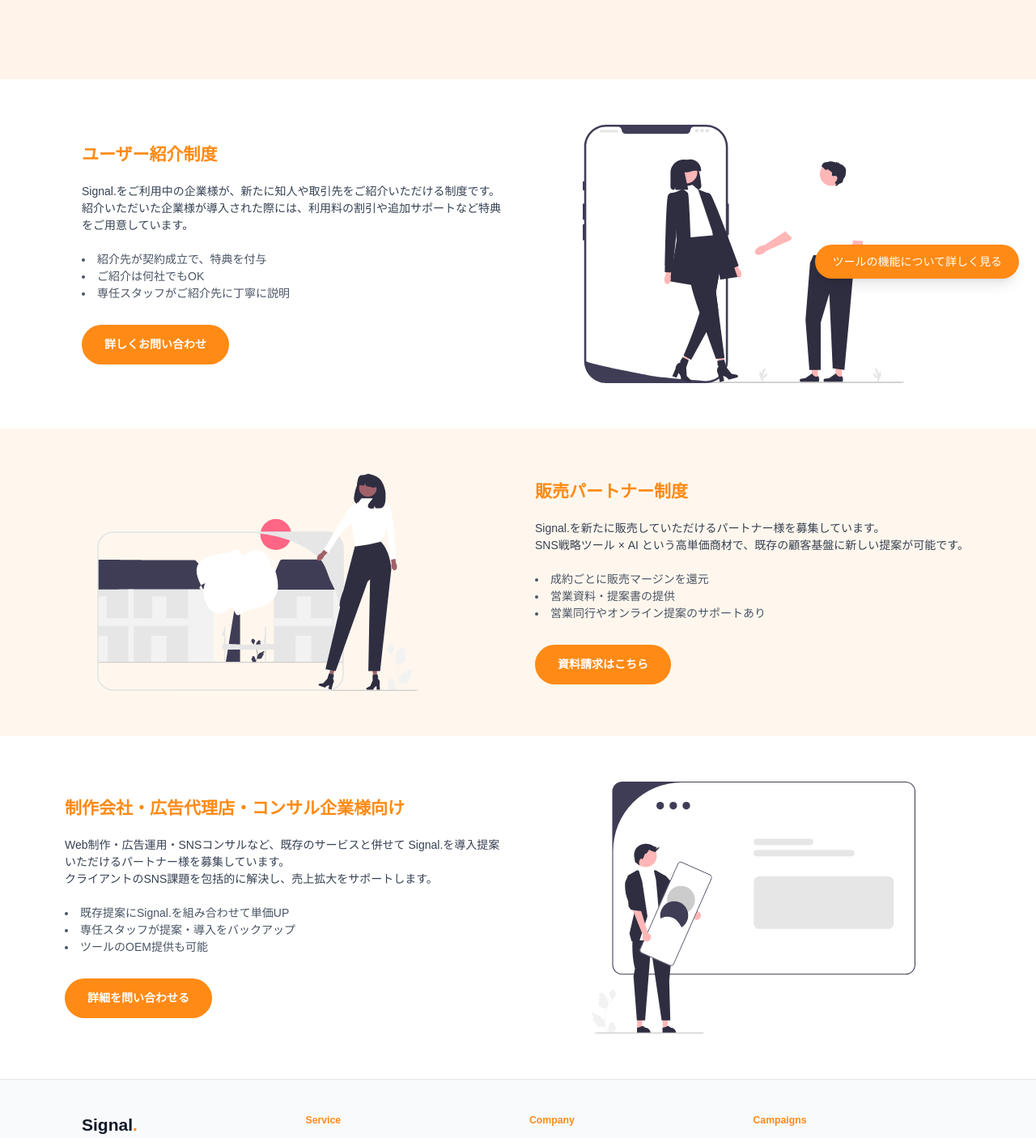
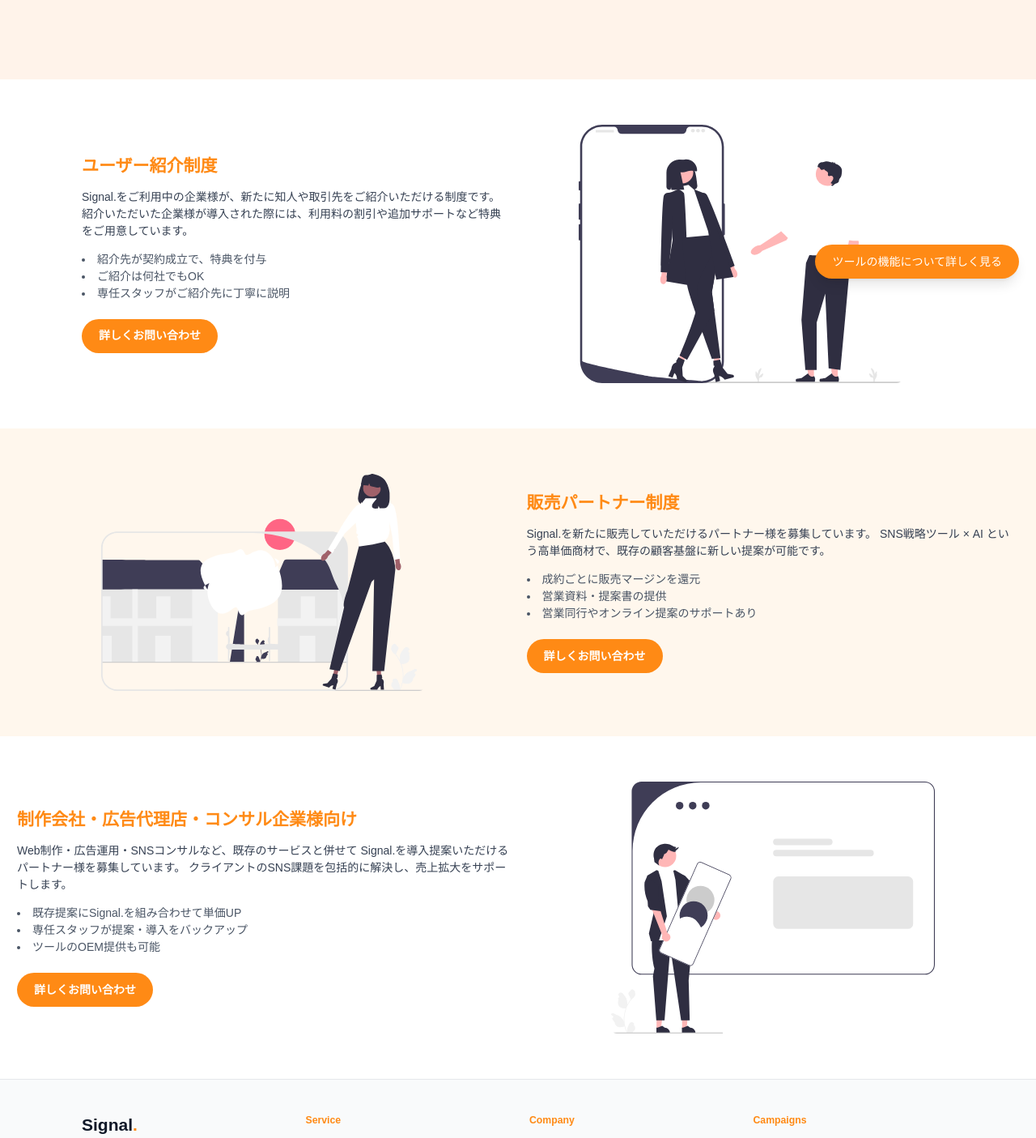
Before and after one commit to mogcia-app/signal-hp, a Next.js app: page /partners in a window 1280 px wide. Shown: the part 435-1840 px from the top of the page at 81% size. Built offline with nearby package versions, Linux system fonts and the light colour scheme.

Commit message:
“パートナー制度”

```diff
--- a/src/app/partners/page.tsx
+++ b/src/app/partners/page.tsx
@@ -32,23 +32,23 @@
       </section>
 
       {/* ========== メリット一覧 ========== */}
-  <section className="max-w-7xl mx-auto py-16 px-6 grid md:grid-cols-2 gap-12 items-center">
-
+ {/* ========== ユーザー紹介制度 ========== */}
+<section className="max-w-7xl mx-auto py-16 px-6 grid grid-cols-2 gap-6 items-center">
   {/* 左：テキスト */}
-  <div>
-    <h2 className="text-2xl font-bold text-[#ff8a15] mb-6">ユーザー紹介制度</h2>
-    <p className="text-gray-700 mb-6">
+  <div className="text-xs sm:text-sm md:text-base">
+    <h2 className="text-xl sm:text-2xl font-bold text-[#ff8a15] mb-4">ユーザー紹介制度</h2>
+    <p className="text-gray-700 mb-4">
       Signal.をご利用中の企業様が、新たに知人や取引先をご紹介いただける制度です。
-      <br />紹介いただいた企業様が導入された際には、利用料の割引や追加サポートなど特典をご用意しています。
+      紹介いただいた企業様が導入された際には、利用料の割引や追加サポートなど特典をご用意しています。
     </p>
-    <ul className="list-disc list-inside text-gray-600 mb-8">
+    <ul className="list-disc list-inside text-gray-600 mb-6">
       <li>紹介先が契約成立で、特典を付与</li>
       <li>ご紹介は何社でもOK</li>
       <li>専任スタッフがご紹介先に丁寧に説明</li>
     </ul>
     <a
       href="/contact"
-      className="inline-block bg-[#ff8a15] text-white px-8 py-4 rounded-full font-bold hover:bg-orange-500 transition"
+      className="inline-block bg-[#ff8a15] text-white px-6 py-3 rounded-full font-bold hover:bg-orange-500 transition"
     >
       詳しくお問い合わせ
     </a>
@@ -59,70 +59,65 @@
     <img
       src="/images/1111.svg"
       alt="紹介制度イメージ"
-      className="w-1/3 sm:w-2/3 md:w-[400px] h-auto rounded-lg"
+      className="w-[120px] sm:w-[180px] md:w-[300px] lg:w-[400px] h-auto rounded-lg"
     />
   </div>
-
 </section>
 
-<section className="w-full py-16 px-6 bg-[#fff7ed]">
-  <div className="grid md:grid-cols-2 gap-12 items-center">
-
+{/* ========== 販売パートナー制度 ========== */}
+<section className="w-full py-16 px-6 bg-[#fff7ed] grid grid-cols-2 gap-6 items-center">
   {/* 左：イメージ */}
   <div className="flex justify-center">
     <img
       src="/images/2222.svg"
       alt="販売パートナー制度"
-        className="w-1/3 sm:w-2/3 md:w-[400px] h-auto rounded-lg"
+      className="w-[120px] sm:w-[180px] md:w-[300px] lg:w-[400px] h-auto rounded-lg"
     />
   </div>
 
   {/* 右：テキスト */}
-    <div>
-      <h2 className="text-2xl font-bold text-[#ff8a15] mb-6">販売パートナー制度</h2>
-      <p className="text-gray-700 mb-6">
+  <div className="text-xs sm:text-sm md:text-base">
+    <h2 className="text-xl sm:text-2xl font-bold text-[#ff8a15] mb-4">販売パートナー制度</h2>
+    <p className="text-gray-700 mb-4">
       Signal.を新たに販売していただけるパートナー様を募集しています。
-        <br />SNS戦略ツール × AI という高単価商材で、既存の顧客基盤に新しい提案が可能です。
+      SNS戦略ツール × AI という高単価商材で、既存の顧客基盤に新しい提案が可能です。
     </p>
-      <ul className="list-disc list-inside text-gray-600 mb-8">
+    <ul className="list-disc list-inside text-gray-600 mb-6">
       <li>成約ごとに販売マージンを還元</li>
       <li>営業資料・提案書の提供</li>
       <li>営業同行やオンライン提案のサポートあり</li>
     </ul>
     <a
       href="/contact"
-        className="inline-block bg-[#ff8a15] text-white px-8 py-4 rounded-full font-bold hover:bg-orange-500 transition"
+      className="inline-block bg-[#ff8a15] text-white px-6 py-3 rounded-full font-bold hover:bg-orange-500 transition"
     >
-        資料請求はこちら
+      詳しくお問い合わせ
     </a>
-    </div>
-
   </div>
 </section>
 
-<section className="w-full py-16 px-6 bg-white">
-  <div className="max-w-7xl mx-auto grid md:grid-cols-2 gap-12 items-center">
-
+{/* ========== 制作会社・広告代理店向け ========== */}
+<section className="w-full py-16 px-6 bg-white grid grid-cols-2 gap-6 items-center">
   {/* 左：テキスト */}
-    <div>
-      <h2 className="text-2xl font-bold text-[#ff8a15] mb-6">
+  <div className="text-xs sm:text-sm md:text-base">
+    <h2 className="text-xl sm:text-2xl font-bold text-[#ff8a15] mb-4">
       制作会社・広告代理店・コンサル企業様向け
     </h2>
-      <p className="text-gray-700 mb-6">
+    <p className="text-gray-700 mb-4">
       Web制作・広告運用・SNSコンサルなど、既存のサービスと併せて
       Signal.を導入提案いただけるパートナー様を募集しています。
-        <br />クライアントのSNS課題を包括的に解決し、売上拡大をサポートします。
+      クライアントのSNS課題を包括的に解決し、売上拡大をサポートします。
     </p>
-      <ul className="list-disc list-inside text-gray-600 mb-8">
+    <ul className="list-disc list-inside text-gray-600 mb-6">
       <li>既存提案にSignal.を組み合わせて単価UP</li>
       <li>専任スタッフが提案・導入をバックアップ</li>
       <li>ツールのOEM提供も可能</li>
     </ul>
     <a
       href="/contact"
-        className="inline-block bg-[#ff8a15] text-white px-8 py-4 rounded-full font-bold hover:bg-orange-500 transition"
+      className="inline-block bg-[#ff8a15] text-white px-6 py-3 rounded-full font-bold hover:bg-orange-500 transition"
     >
-        詳細を問い合わせる
+      詳しくお問い合わせ
     </a>
   </div>
 
@@ -131,10 +126,8 @@
     <img
       src="/images/3333.svg"
       alt="パートナー提携イメージ"
-         className="w-1/3 sm:w-2/3 md:w-[400px] h-auto rounded-lg"
+      className="w-[120px] sm:w-[180px] md:w-[300px] lg:w-[400px] h-auto rounded-lg"
     />
-    </div>
-
   </div>
 </section>
 
```
Lines whose indentation alone changed are shown as unchanged.
